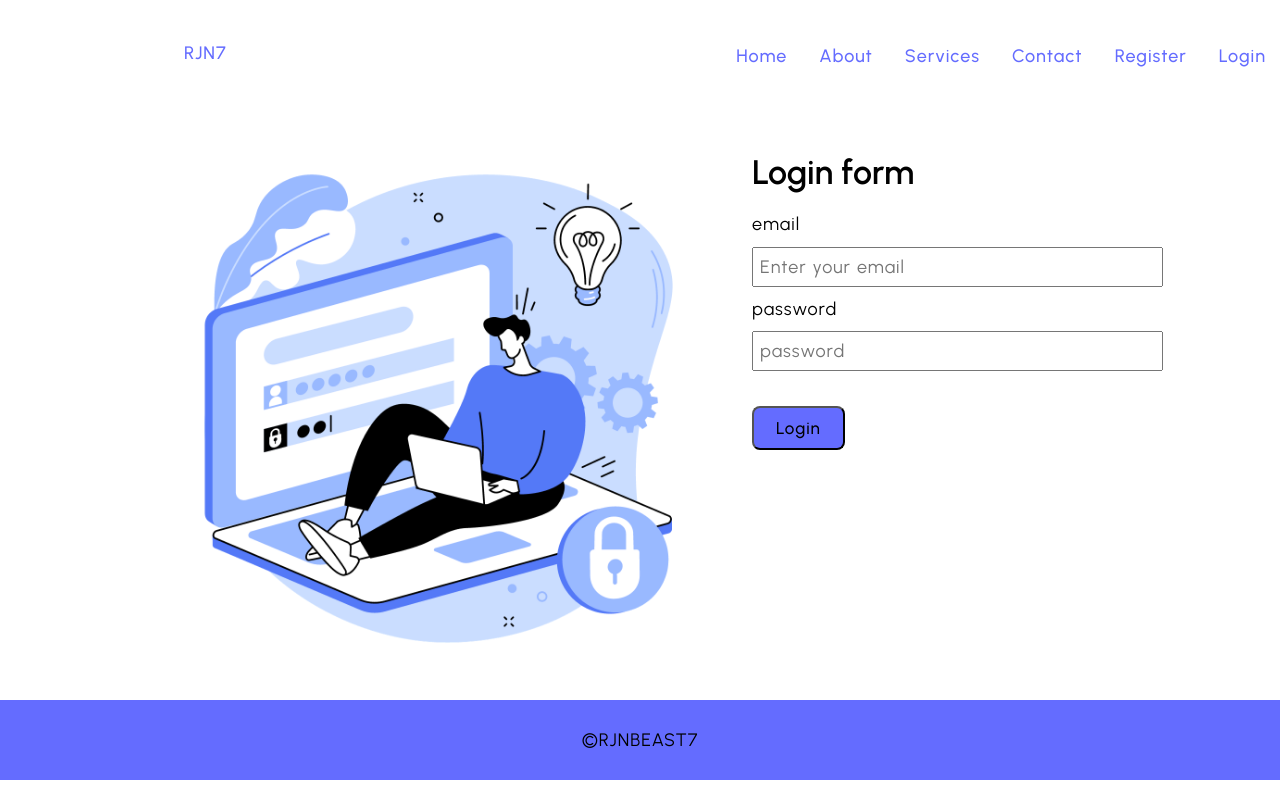
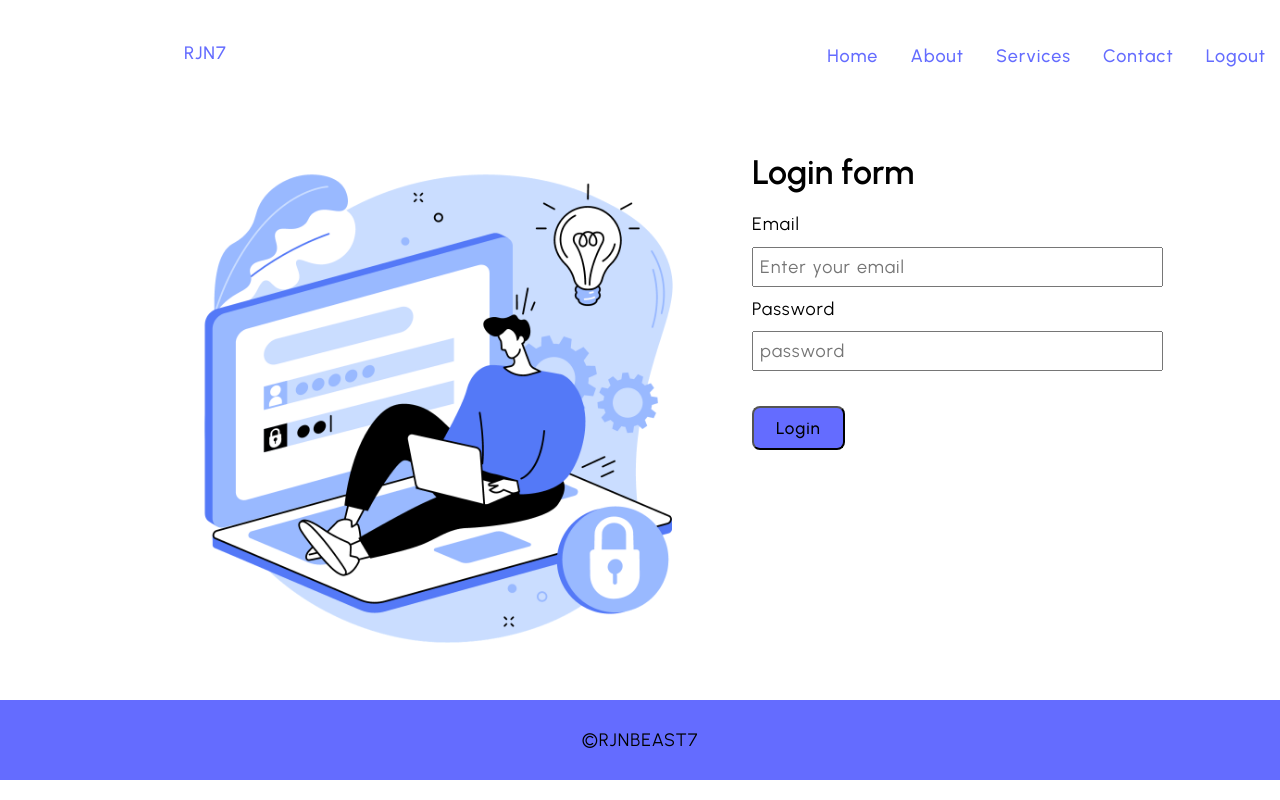
Before and after one commit to Rajan-7/Mern, a React (Vite) app in the folder client/: page /login in a window 1280 px wide. Built offline with nearby package versions, Linux system fonts and the light colour scheme; sample sign-in values are in the browser's storage; a web font is replaced by a local one.

Commit message:
Feat:Logout functionality added

```diff
--- a/client/src/App.jsx
+++ b/client/src/App.jsx
@@ -8,6 +8,8 @@
 import { Navbar } from "./components/Navbar";
 import { Footer } from "./components/Footer";
 import { PageNotFound } from "./pages/PageNotFound";
+import { Logout } from "./pages/Logout";
+
 
 const App = () => {
   return (
@@ -21,6 +23,7 @@
           <Route path="/service" element={<Service />} />
           <Route path="/register" element={<Register />} />
           <Route path="/login" element={<Login />} />
+          <Route path="/logout" element={<Logout/>}/>
           <Route path="*" element={<PageNotFound />}></Route>
         </Routes>
         <Footer />
--- a/client/src/components/Navbar.jsx
+++ b/client/src/components/Navbar.jsx
@@ -1,7 +1,9 @@
 import { NavLink } from "react-router-dom";
-import "./Navbar.css"
+import { useAuth } from "../store/auth";
+import "./Navbar.css";
 
 export const Navbar = () => {
+  const { isLoggedIn } = useAuth();
   return (
     <>
       <header>
@@ -23,12 +25,20 @@
               <li>
                 <NavLink to="/contact">Contact</NavLink>
               </li>
+              {isLoggedIn ? (
+                <li>
+                  <NavLink to="/logout">Logout</NavLink>
+                </li>
+              ) : (
+                <>
                   <li>
                     <NavLink to="/register">Register</NavLink>
                   </li>
                   <li>
                     <NavLink to="/login">Login</NavLink>
                   </li>
+                </>
+              )}
             </ul>
           </nav>
         </div>
--- a/client/src/index.css
+++ b/client/src/index.css
@@ -247,6 +247,7 @@
   }
   & label {
     display: block;
+    text-transform: capitalize;
     margin-bottom: 0.8rem;
   }
   & input,
--- /dev/null
+++ b/client/src/pages/Logout.jsx
@@ -0,0 +1,12 @@
+import { useEffect } from "react";
+import { Navigate } from "react-router-dom";
+import { useAuth } from "../store/auth";
+
+export const Logout = () => {
+  const { LogoutUser } = useAuth();
+  useEffect(() => {
+    LogoutUser();
+  }, [LogoutUser]);
+
+  return <Navigate to={"/login"} />;
+};
--- a/client/src/store/auth.jsx
+++ b/client/src/store/auth.jsx
@@ -1,14 +1,25 @@
-import { createContext, useContext } from "react";
+import { createContext, useContext, useState } from "react";
 
 export const AuthContext = createContext();
 
 // Provider
 export const AuthProvider = ({ children }) => {
+  const [token, setToken] = useState(localStorage.getItem("token"));
+
   const storeTokenLs = (serverToken) => {
     return localStorage.setItem("token", serverToken);
   };
+
+  //  Toggle logic
+  const isLoggedIn = !!token;
+
+  // handling logout functionality
+  const LogoutUser = () => {
+    setToken("");
+    localStorage.removeItem("token");
+  };
   return (
-    <AuthContext.Provider value={{ storeTokenLs }}>
+    <AuthContext.Provider value={{ storeTokenLs, LogoutUser, isLoggedIn }}>
       {children}
     </AuthContext.Provider>
   );
```
Lines whose indentation alone changed are shown as unchanged.
